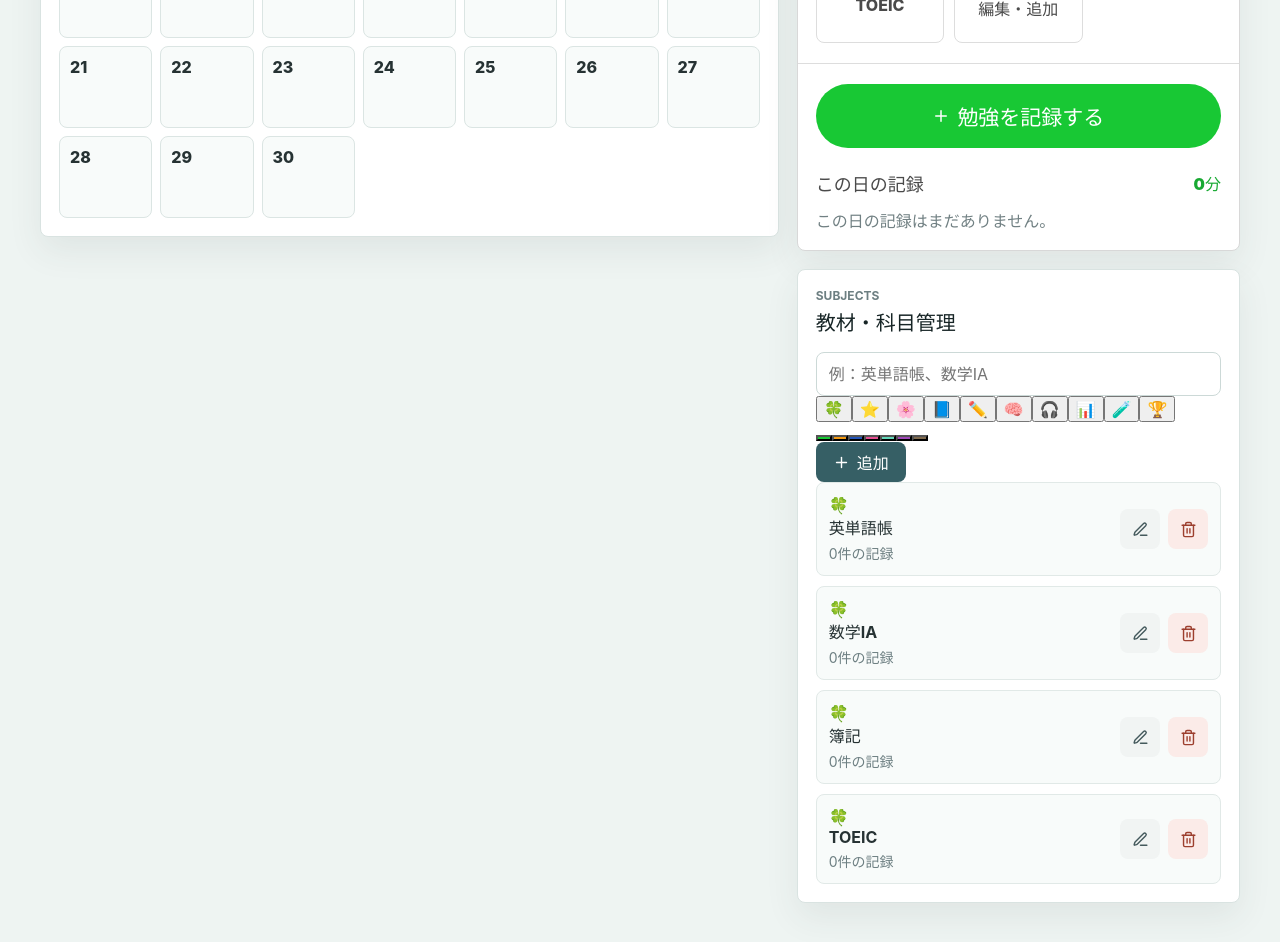
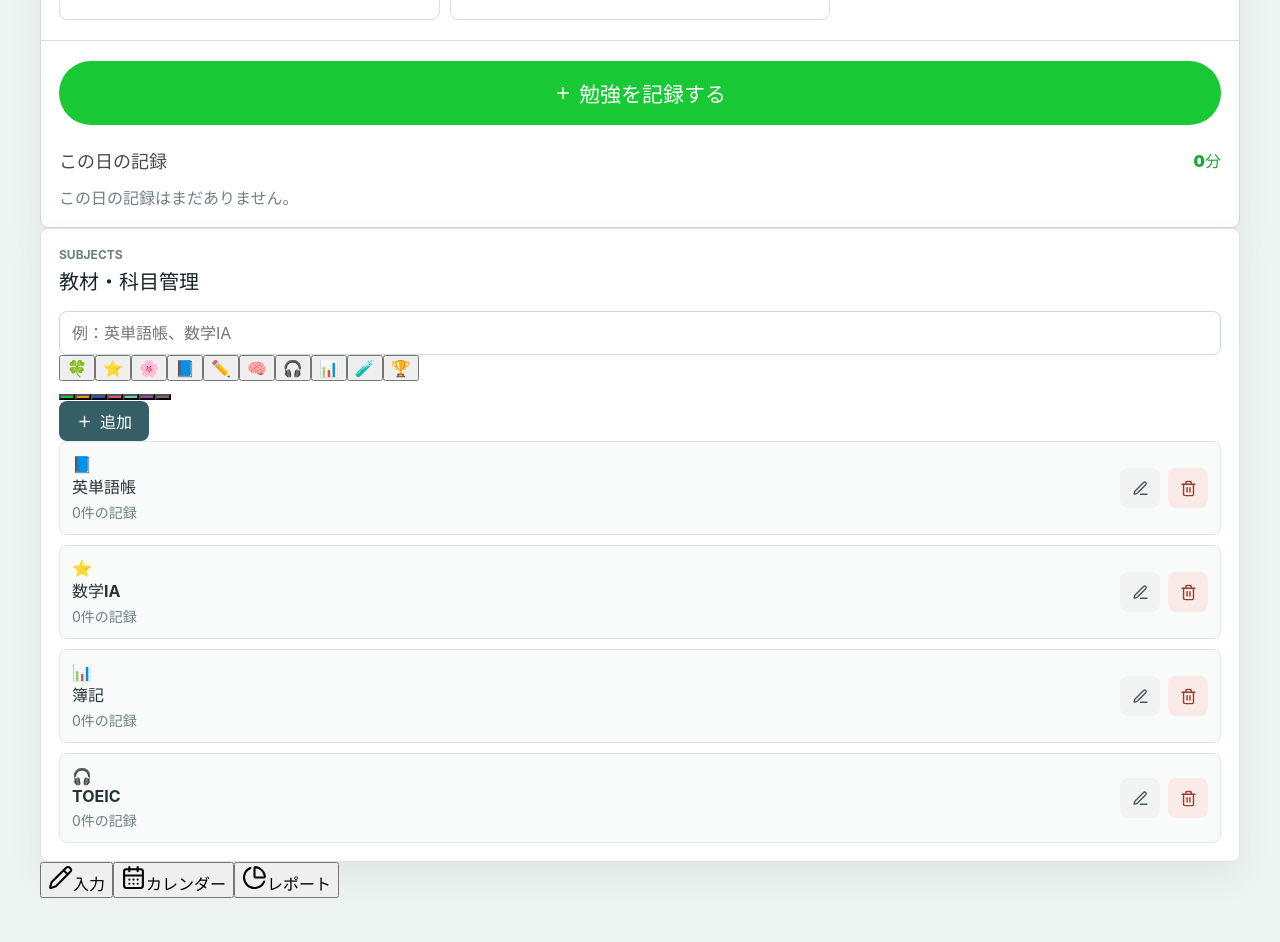
Before and after one commit to taiki-hayakawa39/PWA-study-app, a React (Vite) app: page / in a window 1280 px wide. Shown: the part 700-1642 px from the top of the page. Built offline with nearby package versions, Linux system fonts and the light colour scheme.

Commit message:
Add bottom navigation and report views

```diff
--- a/src/App.tsx
+++ b/src/App.tsx
@@ -1,12 +1,14 @@
 import { useMemo, useState } from "react";
-import { BookOpen } from "lucide-react";
+import { BookOpen, CalendarDays, Pencil, PieChart } from "lucide-react";
 import { Calendar } from "./components/Calendar";
+import { ReportPanel } from "./components/ReportPanel";
 import { RecordPanel } from "./components/RecordPanel";
 import { SubjectManager } from "./components/SubjectManager";
 import { Summary } from "./components/Summary";
 import { useLocalStorage } from "./hooks/useLocalStorage";
 import type { StudyData, StudyRecord, Subject } from "./types";
 import { getMonthKey, moveMonth, toDateKey } from "./utils/date";
+import { subjectColorOptions, subjectIconOptions } from "./utils/subjectVisuals";
 
 const nowIso = () => new Date().toISOString();
 const createId = () =>
@@ -16,19 +18,22 @@ const createId = () =>
 
 const initialData: StudyData = {
   subjects: [
-    { id: "subject-english", name: "英単語帳", createdAt: nowIso() },
-    { id: "subject-math", name: "数学IA", createdAt: nowIso() },
-    { id: "subject-bookkeeping", name: "簿記", createdAt: nowIso() },
-    { id: "subject-toeic", name: "TOEIC", createdAt: nowIso() },
+    { id: "subject-english", name: "英単語帳", icon: "📘", color: "#2354b8", createdAt: nowIso() },
+    { id: "subject-math", name: "数学IA", icon: "⭐", color: "#f39a12", createdAt: nowIso() },
+    { id: "subject-bookkeeping", name: "簿記", icon: "📊", color: "#17bf4b", createdAt: nowIso() },
+    { id: "subject-toeic", name: "TOEIC", icon: "🎧", color: "#a047b8", createdAt: nowIso() },
   ],
   studyRecords: [],
 };
+
+type AppView = "input" | "calendar" | "report";
 
 function App() {
   const todayKey = toDateKey(new Date());
   const [data, setData] = useLocalStorage<StudyData>("study-ledger-data-v1", initialData);
   const [currentMonth, setCurrentMonth] = useState(new Date());
   const [selectedDate, setSelectedDate] = useState(todayKey);
+  const [activeView, setActiveView] = useState<AppView>("input");
 
   const monthKey = getMonthKey(currentMonth);
 
@@ -72,15 +77,17 @@ function App() {
     setData((current) => recipe(current));
   };
 
-  const addSubject = (name: string) => {
-    const subject: Subject = { id: createId(), name, createdAt: nowIso() };
+  const addSubject = (name: string, icon = subjectIconOptions[0], color = subjectColorOptions[0]) => {
+    const subject: Subject = { id: createId(), name, icon, color, createdAt: nowIso() };
     updateData((current) => ({ ...current, subjects: [...current.subjects, subject] }));
   };
 
-  const updateSubject = (id: string, name: string) => {
+  const updateSubject = (id: string, name: string, icon?: string, color?: string) => {
     updateData((current) => ({
       ...current,
-      subjects: current.subjects.map((subject) => (subject.id === id ? { ...subject, name } : subject)),
+      subjects: current.subjects.map((subject) =>
+        subject.id === id ? { ...subject, name, icon: icon ?? subject.icon, color: color ?? subject.color } : subject,
+      ),
     }));
   };
 
@@ -143,25 +150,9 @@ function App() {
         </div>
       </header>
 
-      <main className="dashboard-layout">
-        <div className="main-column">
-          <Summary
-            monthlyTotal={monthlyTotal}
-            todayTotal={todayTotal}
-            subjectTotals={subjectTotals}
-            subjects={data.subjects}
-          />
-          <Calendar
-            currentMonth={currentMonth}
-            selectedDate={selectedDate}
-            todayKey={todayKey}
-            dailyTotals={dailyTotals}
-            onChangeMonth={changeMonth}
-            onSelectDate={setSelectedDate}
-          />
-        </div>
-
-        <div className="side-column">
+      <main className="mobile-app-layout">
+        {activeView === "input" && (
+          <div className="view-stack">
             <RecordPanel
               selectedDate={selectedDate}
               subjects={data.subjects}
@@ -181,7 +172,58 @@ function App() {
               />
             </div>
           </div>
+        )}
+
+        {activeView === "calendar" && (
+          <div className="view-stack">
+            <Summary
+              monthlyTotal={monthlyTotal}
+              todayTotal={todayTotal}
+              subjectTotals={subjectTotals}
+              subjects={data.subjects}
+            />
+            <Calendar
+              currentMonth={currentMonth}
+              selectedDate={selectedDate}
+              todayKey={todayKey}
+              dailyTotals={dailyTotals}
+              onChangeMonth={changeMonth}
+              onSelectDate={setSelectedDate}
+            />
+          </div>
+        )}
+
+        {activeView === "report" && (
+          <div className="view-stack">
+            <Summary
+              monthlyTotal={monthlyTotal}
+              todayTotal={todayTotal}
+              subjectTotals={subjectTotals}
+              subjects={data.subjects}
+            />
+            <ReportPanel monthlyTotal={monthlyTotal} subjectTotals={subjectTotals} subjects={data.subjects} />
+          </div>
+        )}
       </main>
+
+      <nav className="bottom-nav" aria-label="メインメニュー">
+        <button className={activeView === "input" ? "is-active" : ""} type="button" onClick={() => setActiveView("input")}>
+          <Pencil size={25} />
+          <span>入力</span>
+        </button>
+        <button
+          className={activeView === "calendar" ? "is-active" : ""}
+          type="button"
+          onClick={() => setActiveView("calendar")}
+        >
+          <CalendarDays size={25} />
+          <span>カレンダー</span>
+        </button>
+        <button className={activeView === "report" ? "is-active" : ""} type="button" onClick={() => setActiveView("report")}>
+          <PieChart size={25} />
+          <span>レポート</span>
+        </button>
+      </nav>
     </div>
   );
 }
```
Lines whose indentation alone changed are shown as unchanged.
